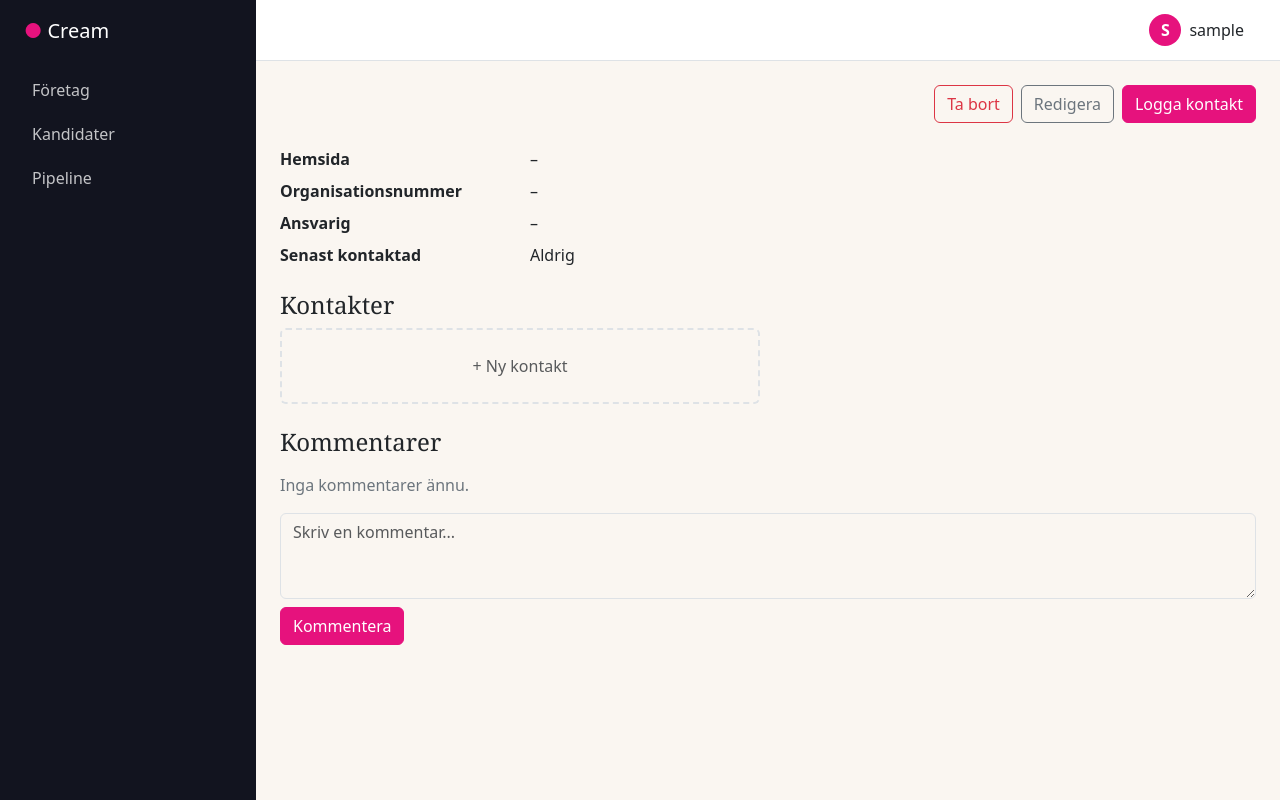
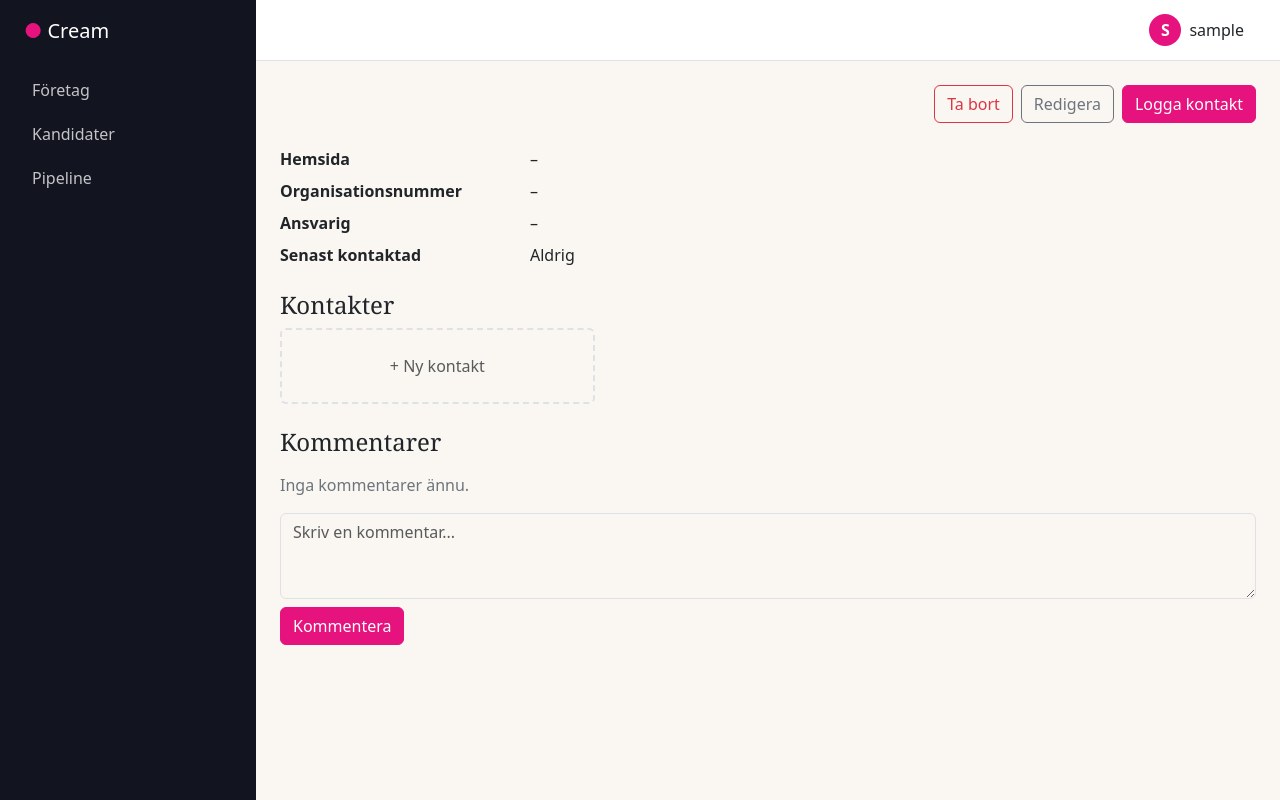
Before and after one commit to chreke/cream, a Django app: template crm/templates/crm/company_detail.html in a window 1280 px wide. Run offline with Django 5.2, Linux system fonts and the light colour scheme; the template is opened without the code that fills it: values that come from a table or form of the project are taken from there, others are empty; the visitor is signed in with stand-in values (Sample User, id 1); data comes from the database, SQL or seed files in the repository; some libraries are stand-ins or nearby versions.

Commit message:
Narrow contact cards on wider screens
Co-Authored-By: Claude Fable 5 <noreply@anthropic.com>

```diff
--- a/crm/templates/crm/company_detail.html
+++ b/crm/templates/crm/company_detail.html
@@ -45,7 +45,7 @@
   <h2 class="h4 mb-2">Kontakter</h2>
   <div class="row g-3 mb-4">
     {% for contact, contact_form in contact_items %}
-      <div class="col-md-6">
+      <div class="col-md-6 col-lg-4 col-xxl-3">
         <div class="card h-100">
           <div class="card-body">
             <h3 class="h6 mb-1">
@@ -71,7 +71,7 @@
         </div>
       </div>
     {% endfor %}
-    <div class="col-md-6">
+    <div class="col-md-6 col-lg-4 col-xxl-3">
       <button type="button" class="card card-add h-100 w-100 align-items-center justify-content-center py-4"
               data-bs-toggle="modal" data-bs-target="#contact-create-modal">+ Ny kontakt</button>
     </div>
```
